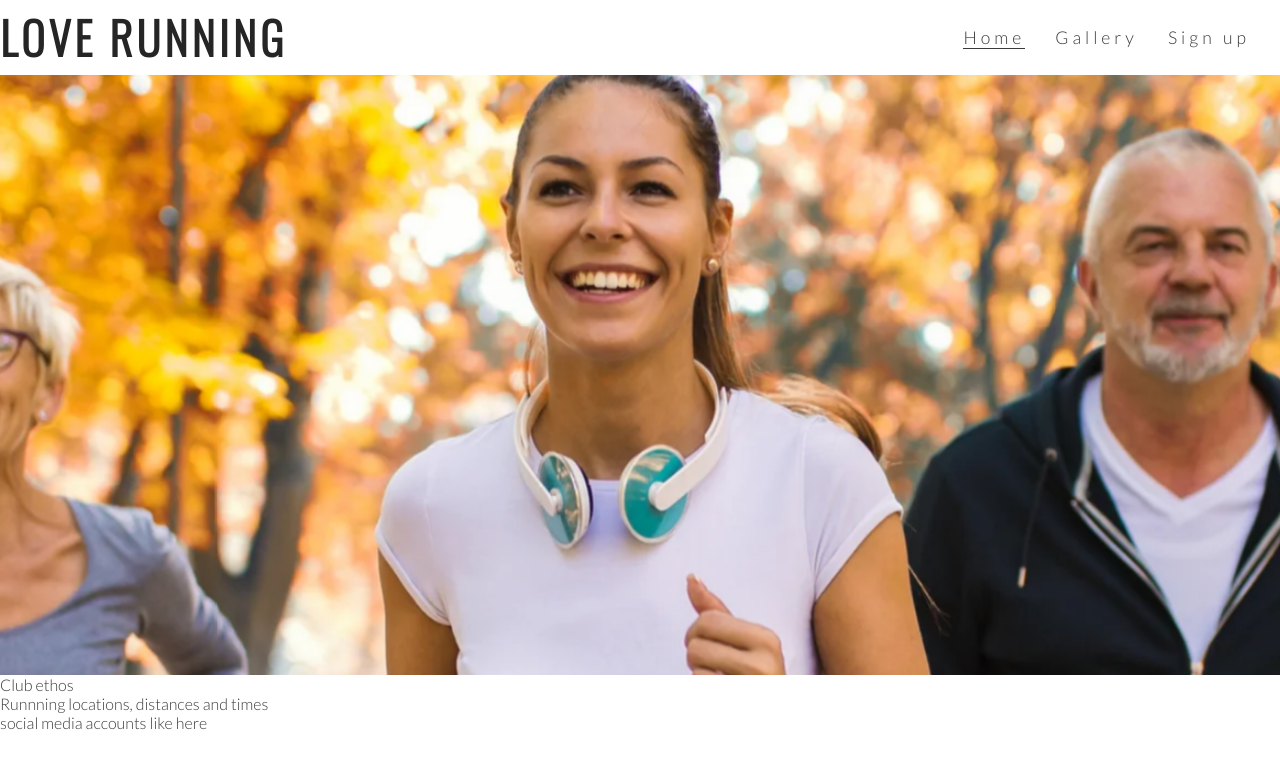
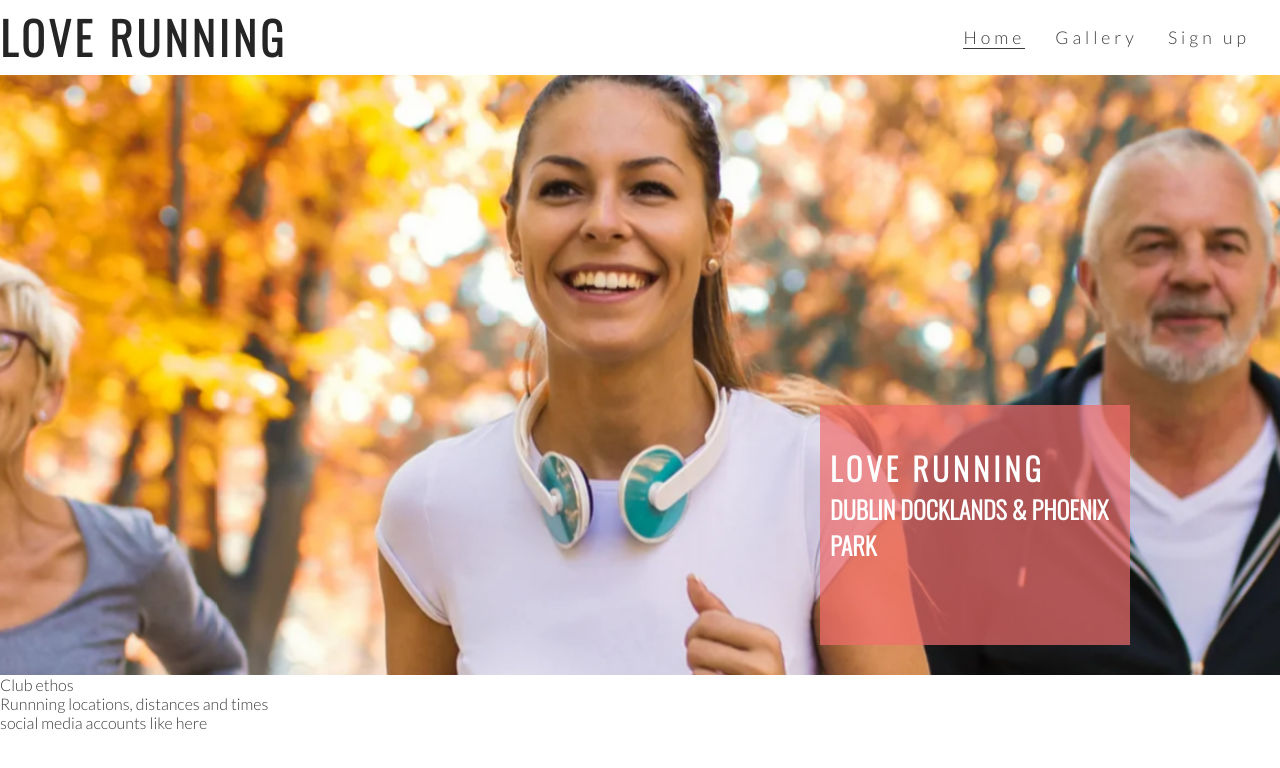
Before and after one commit to JoeQuigley1/love-running, a plain HTML site: page index.html in a window 1280 px wide. Drawn offline with nearby package versions, Linux system fonts and the light colour scheme.

Commit message:
Add cover text and style

```diff
--- a/assets/css/style.css
+++ b/assets/css/style.css
@@ -52,11 +52,18 @@ h1, h2 {
 .active {
     border-bottom: 1px solid #3a3a3a;
 }
+/* styles the hero image*/
 
 #hero-outer {
     height: 600px;
     width: 100%;
     overflow: hidden;
+
+    position: relative;
+}
+
+#cover-text, #cover-text h2 {
+    color: #ffff;
 }
 
 #hero-image {
@@ -76,3 +83,20 @@ animation-fill-mode: forwards;
      transform: scale(1.1);
  }
 }
+
+#cover-text {
+    font-size: 130%;
+    font-family: Oswald, sans-serif;
+    text-transform: uppercase;
+
+    width: 300px;
+    height: 200px;
+
+    padding-top: 40px;
+    padding-left: 10px;
+    background-color: rgba(241, 109, 107, .7);
+
+    bottom: 30px;
+    right: 150px;
+    position: absolute;
+}
--- a/index.html
+++ b/index.html
@@ -31,6 +31,10 @@
    </header>
    <section id="hero-outer">
        <div id="hero-image"></div>
+       <div id="cover-text">
+           <h2>Love Running</h2>
+           <h3>Dublin Docklands & Phoenix Park</h3>
+       </div>
    </section>
    <section>
        Club ethos </section>
```
